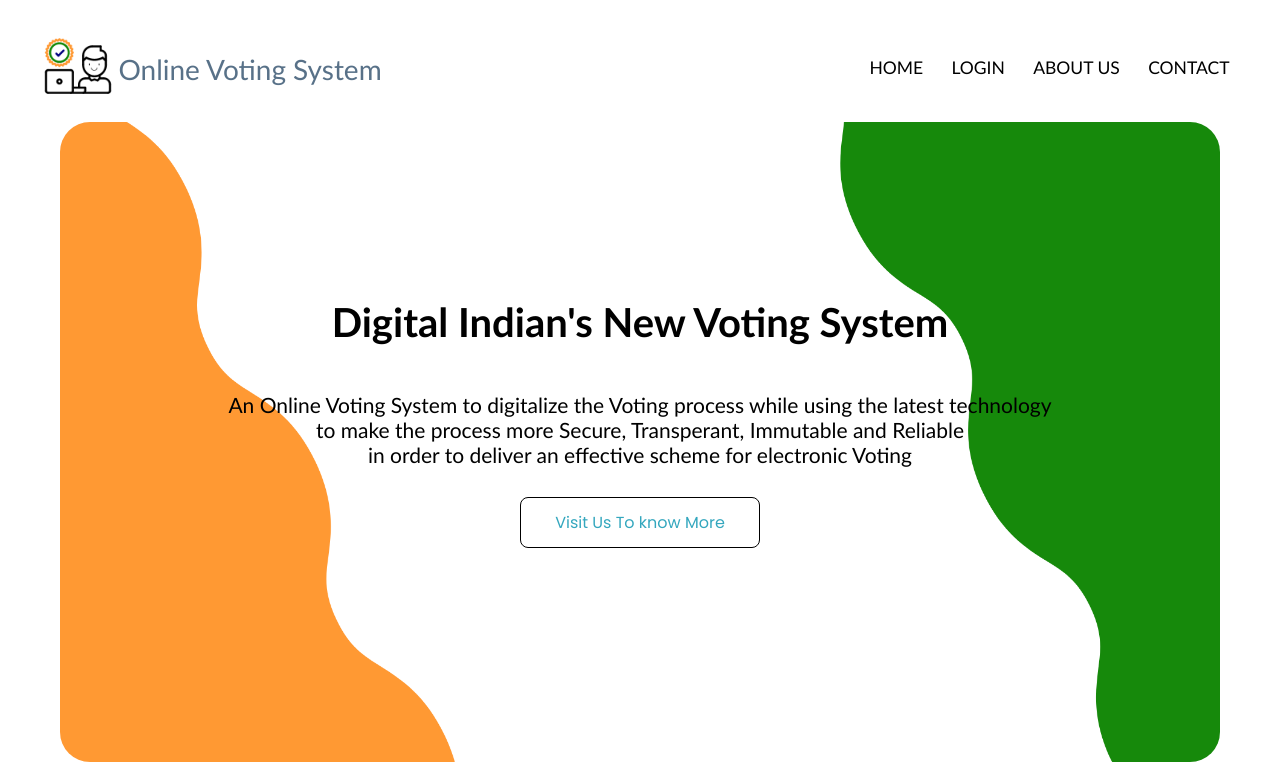
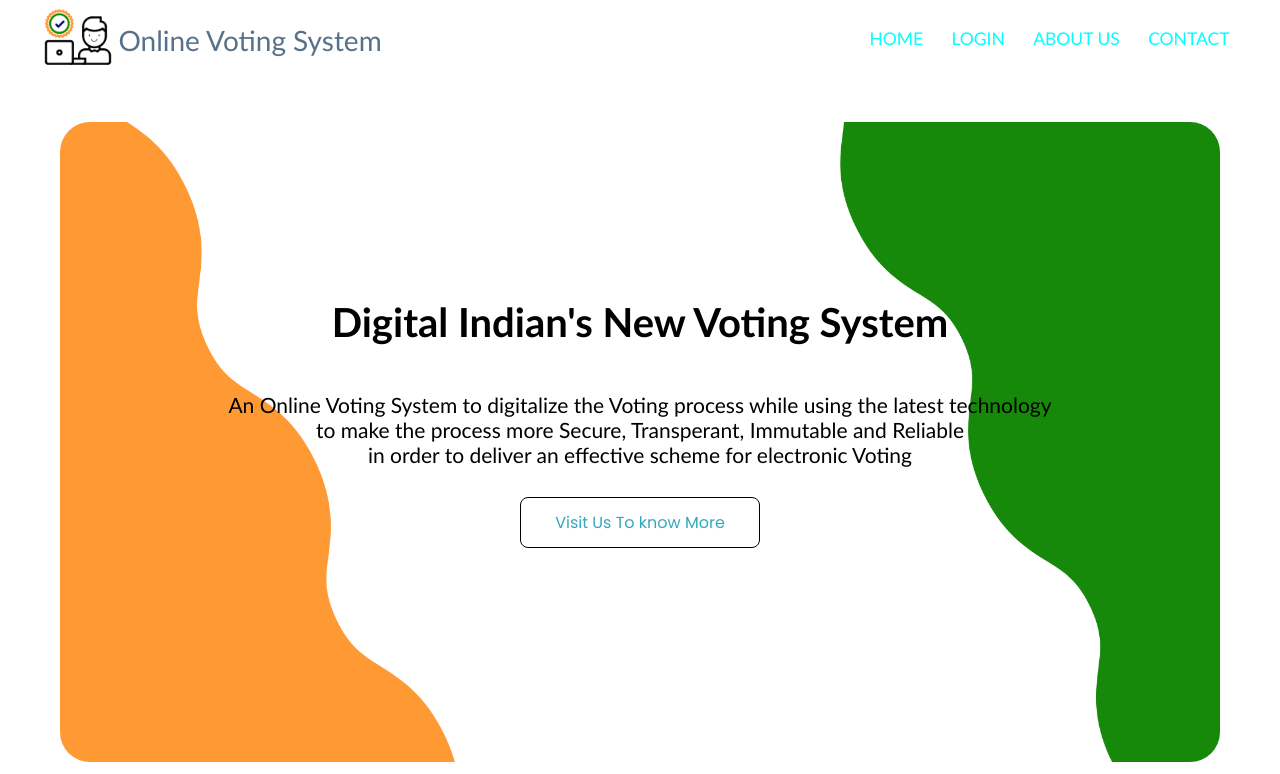
Before and after one commit to Santhosh2002/Online-Voting-System, a plain HTML site: page index.html in a window 1280 px wide. Shown: the top 774 px of the page. Drawn offline with Linux system fonts and the light colour scheme.

Commit message:
Update index.css

```diff
--- a/index.css
+++ b/index.css
@@ -52,6 +52,11 @@ nav {
     padding: 2% 3%;
     justify-content: space-between;
     align-items: center;
+    position: fixed;
+    z-index: 1;
+    background-color: rgba(255, 255, 255, 0);
+    width: 100%;
+    height: 10%;
 }
 
 .sticky {
@@ -78,7 +83,7 @@ nav img {
 }
 
 .nav-links ul li a {
-    color: black;
+    color: cyan;
     text-decoration: none;
     font-size: 17.5px;
     font-weight: 510;
@@ -195,37 +200,6 @@ div .fa-solid {
 
 /*--------- Contact---------*/
 
-
-/* .Contact {
-    width: 100%;
-    background-color: rgba(14, 15, 17, 0.805);
-    margin: auto;
-    text-align: center;
-    padding: 20px;
-}
-
-.Contact h1 {
-    color: rgb(255, 255, 255);
-    font-size: 28px;
-    font-weight: 600;
-    font-family: "Gill Sans", "Gill Sans MT", Calibri, "Trebuchet MS", sans-serif;
-}
-
-.Contact p {
-    padding: 10px;
-    color: rgb(255, 255, 255);
-    font-size: 16px;
-    font-weight: 300;
-    line-height: 22px;
-    font-family: "Gill Sans", "Gill Sans MT", Calibri, "Trebuchet MS", sans-serif;
-}
-
-.fa-brands {
-    font-size: 18px;
-    color: #fff;
-    text-align: center;
-} */
-
 * {
     margin: 0;
     padding: 0;
@@ -293,7 +267,6 @@ div .fa-solid {
 .contactInfo .box {
     position: relative;
     display: flex;
-
 }
 
 .contactInfo .box .icon {
```
